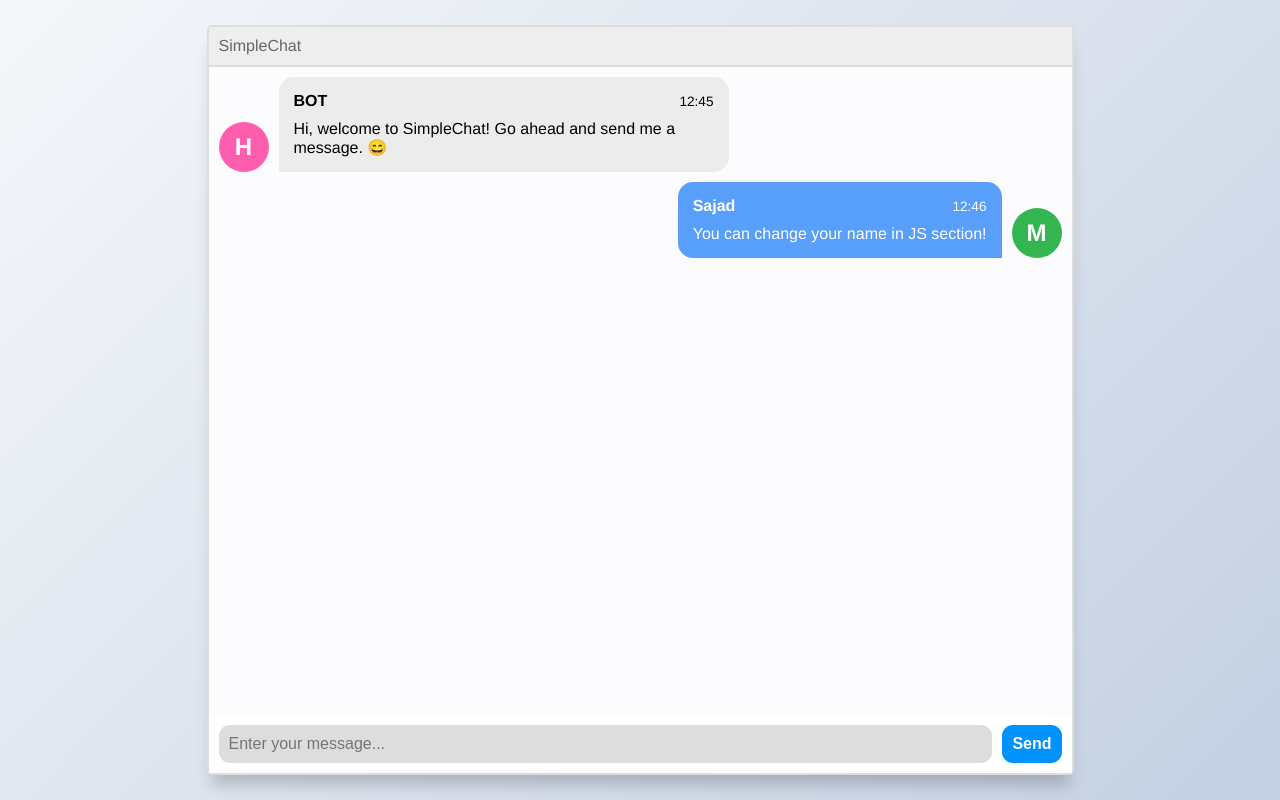
After one commit to Aditya-madwal/Health-Bond, a Django app: template root/main/templates/chatroom_.html in a window 1280 px wide. The commit adds this page. Run offline with Django 5.2, Linux system fonts and the light colour scheme; the template is opened without the code that fills it, so the values that code supplies are empty.

Commit message:
chatroom UI

```diff
--- /dev/null
+++ b/root/main/templates/chatroom_.html
@@ -0,0 +1,243 @@
+<!DOCTYPE html>
+<html lang="en">
+
+<head>
+    <meta charset="UTF-8">
+    <meta name="viewport" content="width=device-width, initial-scale=1.0">
+    <title>Chatroom</title>
+    <style>
+        :root {
+            --body-bg: linear-gradient(135deg, #f5f7fa 0%, #c3cfe2 100%);
+            --msger-bg: #fff;
+            --border: 2px solid #ddd;
+            --left-msg-bg: #ececec;
+            --right-msg-bg: #579ffb;
+        }
+
+        html {
+            box-sizing: border-box;
+        }
+
+        *,
+        *:before,
+        *:after {
+            margin: 0;
+            padding: 0;
+            box-sizing: inherit;
+        }
+
+        body {
+            display: flex;
+            justify-content: center;
+            align-items: center;
+            height: 100vh;
+            background-image: var(--body-bg);
+            font-family: Helvetica, sans-serif;
+        }
+
+        .msger {
+            display: flex;
+            flex-flow: column wrap;
+            justify-content: space-between;
+            width: 100%;
+            max-width: 867px;
+            margin: 25px 10px;
+            height: calc(100% - 50px);
+            border: var(--border);
+            border-radius: 5px;
+            background: var(--msger-bg);
+            box-shadow: 0 15px 15px -5px rgba(0, 0, 0, 0.2);
+        }
+
+        .msger-header {
+            display: flex;
+            justify-content: space-between;
+            padding: 10px;
+            border-bottom: var(--border);
+            background: #eee;
+            color: #666;
+        }
+
+        .msger-chat {
+            flex: 1;
+            overflow-y: auto;
+            padding: 10px;
+        }
+
+        .msger-chat::-webkit-scrollbar {
+            width: 6px;
+        }
+
+        .msger-chat::-webkit-scrollbar-track {
+            background: #ddd;
+        }
+
+        .msger-chat::-webkit-scrollbar-thumb {
+            background: #bdbdbd;
+        }
+
+        .msg {
+            display: flex;
+            align-items: flex-end;
+            margin-bottom: 10px;
+        }
+
+        .msg:last-of-type {
+            margin: 0;
+        }
+
+        .msg-img {
+            width: 50px;
+            height: 50px;
+            margin-right: 10px;
+            background: #ddd;
+            background-repeat: no-repeat;
+            background-position: center;
+            background-size: cover;
+            border-radius: 50%;
+        }
+
+        .msg-bubble {
+            max-width: 450px;
+            padding: 15px;
+            border-radius: 15px;
+            background: var(--left-msg-bg);
+        }
+
+        .msg-info {
+            display: flex;
+            justify-content: space-between;
+            align-items: center;
+            margin-bottom: 10px;
+        }
+
+        .msg-info-name {
+            margin-right: 10px;
+            font-weight: bold;
+        }
+
+        .msg-info-time {
+            font-size: 0.85em;
+        }
+
+        .left-msg .msg-bubble {
+            border-bottom-left-radius: 0;
+        }
+
+        .right-msg {
+            flex-direction: row-reverse;
+        }
+
+        .right-msg .msg-bubble {
+            background: var(--right-msg-bg);
+            color: #fff;
+            border-bottom-right-radius: 0;
+        }
+
+        .right-msg .msg-img {
+            margin: 0 0 0 10px;
+        }
+
+        .msger-inputarea {
+            display: flex;
+            padding: 10px;
+            background-color: white;
+        }
+
+        .msger-inputarea * {
+            padding: 10px;
+            border: none;
+            border-radius: 11px;
+            font-size: 1em;
+        }
+
+        .msger-input {
+            flex: 1;
+            background: #ddd;
+        }
+
+        .msger-send-btn {
+            margin-left: 10px;
+            background: rgb(0 147 255);
+            color: #fff;
+            font-weight: bold;
+            cursor: pointer;
+            transition: background 0.23s;
+        }
+
+        .msger-send-btn:hover {
+            background: rgb(0, 180, 50);
+        }
+
+        .msger-chat {
+            background-color: #fcfcfe;
+        }
+    </style>
+</head>
+
+<body>
+    <section class="msger">
+        <header class="msger-header">
+            <div class="msger-header-title">
+                <i class="fas fa-comment-alt"></i> SimpleChat
+            </div>
+            <div class="msger-header-options">
+                <span><i class="fas fa-cog"></i></span>
+            </div>
+        </header>
+
+        <main class="msger-chat">
+            <div class="msg left-msg">
+                <div class="msg-img" style="background-color: #ff5dae;
+                display: flex;
+                justify-content: center;
+                align-items: center;
+                font-size: 1.5rem;
+                font-weight: bold;
+                color: white;">
+                    H
+                </div>
+
+                <div class="msg-bubble">
+                    <div class="msg-info">
+                        <div class="msg-info-name">BOT</div>
+                        <div class="msg-info-time">12:45</div>
+                    </div>
+
+                    <div class="msg-text">
+                        Hi, welcome to SimpleChat! Go ahead and send me a message. 😄
+                    </div>
+                </div>
+            </div>
+
+            <div class="msg right-msg">
+                <div class="msg-img" style="background-color: #33b64f;
+                display: flex;
+                justify-content: center;
+                align-items: center;
+                font-size: 1.5rem;
+                font-weight: bold;
+                color: white;">M
+                </div>
+
+                <div class="msg-bubble">
+                    <div class="msg-info">
+                        <div class="msg-info-name">Sajad</div>
+                        <div class="msg-info-time">12:46</div>
+                    </div>
+
+                    <div class="msg-text">
+                        You can change your name in JS section!
+                    </div>
+                </div>
+            </div>
+        </main>
+
+        <form class="msger-inputarea">
+            <input type="text" class="msger-input" placeholder="Enter your message...">
+            <button type="submit" class="msger-send-btn">Send</button>
+        </form>
+    </section>
+</body>
+
+</html>
--- a/root/main/views.py
+++ b/root/main/views.py
@@ -50,9 +50,11 @@ def homeview(request) :
 
 @login_required(login_url=loginview)
 def chatroomview(request, roomcode) :
+    user_profile_instance = user_profile.objects.get(user=request.user)
     chatroom = Chatroom.objects.get(code = roomcode)
     messages_list = messages.objects.filter(chatroom = chatroom)
     form = chatmessagecreationform(request.POST)
+    joined_chatrooms = Chatroom.objects.filter(joinedchatrooms__user=user_profile_instance)
 
     context = {
         'chatroom' : chatroom,
@@ -60,6 +62,7 @@ def chatroomview(request, roomcode) :
         'messages' : messages_list,
         'form' : form,
         'roomcode' :roomcode,
+        'joined_chatrooms' : joined_chatrooms,
     }
 
     if request.method == 'POST' :
```
Also changed, not shown: root/main/matchmaking.py (added, +14 -0 lines), root/main/sample.js (added, +17 -0 lines), root/main/templates/chatroom.html (+40 -11 lines), root/static/css/chatroom.css (+160 -33 lines), root/static/js/chatroom.js (+16 -0 lines), root/db.sqlite3, root/userprofiles/migrations/0002_remove_person_to_disease_disease_and_more.py (added), root/userprofiles/migrations/0003_disease_person_to_disease.py (added).
